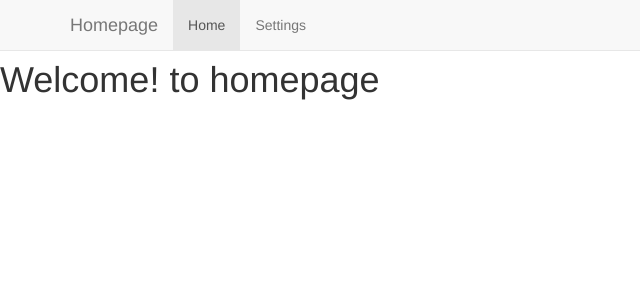
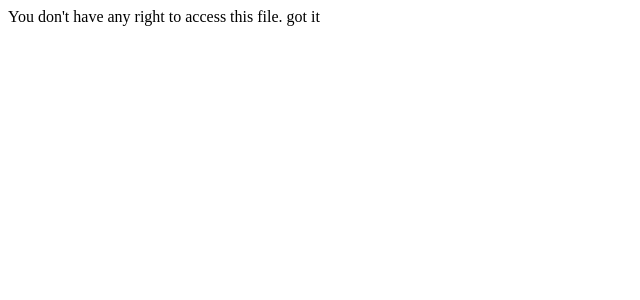
Before and after one commit to binita56/oursystem, a CodeIgniter app: page /database/index.php/home/index in a window 1280 px wide. Shown: the top 300 px of the page, without its empty margins (0-640 px from the left). Run offline with CodeIgniter, Linux system fonts and the light colour scheme; some libraries are stand-ins or nearby versions.

Commit message:
I have done by adding sesion

```diff
--- a/application/controllers/Home.php
+++ b/application/controllers/Home.php
@@ -5,10 +5,28 @@ class Home extends CI_Controller
 
 public function index()
 {
-	$data['title']="Homepage";
-	$this->load->view('header',$data);
-	$this->load->view('content');
-	$this->load->view('footer');
+	$this->load->library('session');
+	$data = array(
+		"name" => $this->session->userdata("name"),
+		"address" => $this->session->userdata("address"),
+		"email"=>$this->session->userdata("email")
+		);
+
+
+
+	if($data['name']!=null)
+	{
+
+		$data['title']="Homepage";
+		$this->load->view('header',$data);
+		$this->load->view('content',$data);
+		$this->load->view('footer');
+
+	}
+	else
+	{
+		echo "You don't have any right to access this file. got it ";
+	}
 }
 
 }
--- a/application/models/Registration.php
+++ b/application/models/Registration.php
@@ -20,6 +20,12 @@
 	}
 
 
+function changePassword($user,$oldpassword,$newpassword)
+{
+
+$this->db->query();
+}
+
 
 }
 
--- a/application/views/content.php
+++ b/application/views/content.php
@@ -16,4 +16,6 @@
 </nav>
 
 <br><br>
-<h1>Welcome! to homepage</h1>
+<h1>Welcome! to homepage<br><br> <?php echo "Name : ".$name."<br><br>"."Email : ".$email. "<br><br>Address : ".$address?><hr></h1>
+
+<a href="logout"><button type="button" class="btn btn-sm btn-default">Logout <?php echo $name ?></button></a>
--- a/application/views/settingscontent.php
+++ b/application/views/settingscontent.php
@@ -45,7 +45,7 @@
       </div>
       <div class="modal-footer">
         <button type="button" class="btn btn-default" data-dismiss="modal">Close</button>
-        <button type="button" class="btn btn-primary">Save changes</button>
+       <a href='index.php/changepassword'><button type="button" class="btn btn-primary" >Save changes</button>
       </div>
     </div>
   </div>
```
Also changed, not shown: application/controllers/Checklogin.php (+7 -0 lines), application/controllers/Logout.php (added, +14 -0 lines).
